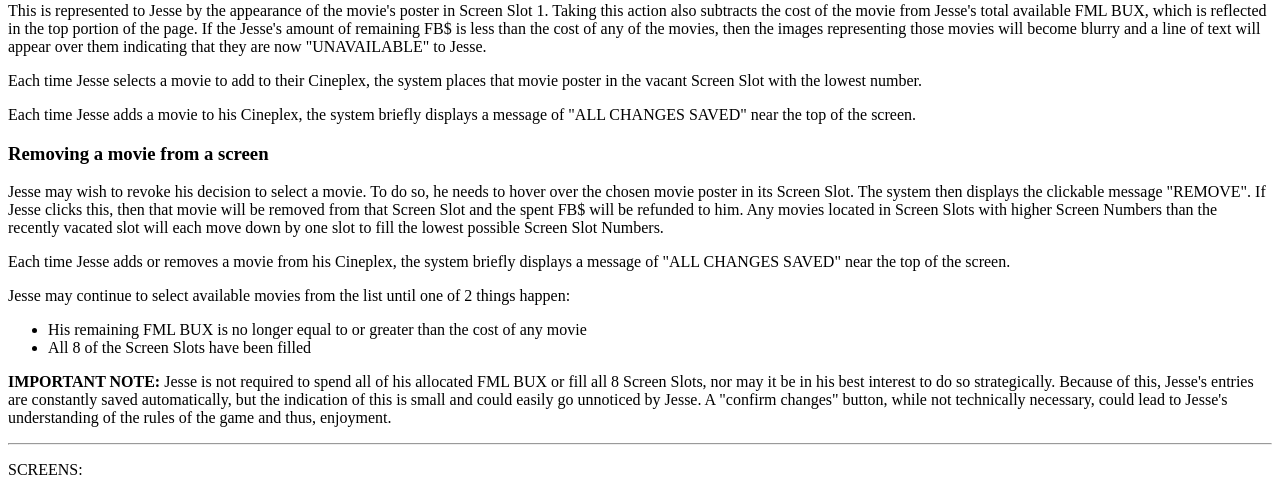
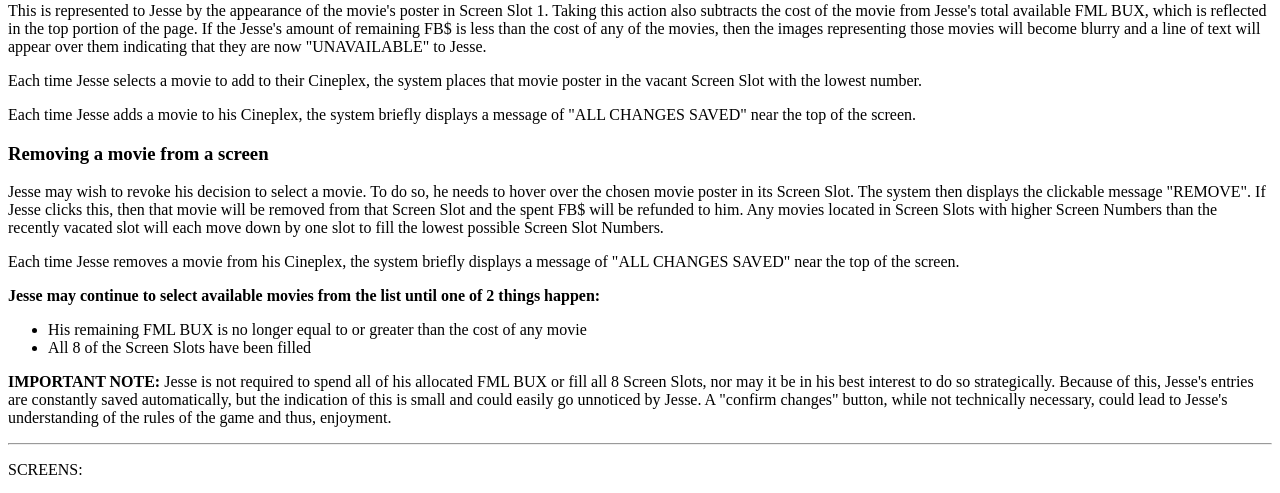
Before and after one commit to louisg005/fantasy-movie-league, a PHP site: page / in a window 1280 px wide. Shown: the part 607-1100 px from the top of the page. Run offline with PHP 8.4, Linux system fonts and the light colour scheme.

Commit message:
removing a movie from a screen

```diff
--- a/index.php
+++ b/index.php
@@ -26,8 +26,8 @@
     <p>Each time Jesse adds a movie to his Cineplex, the system briefly displays a message of "ALL CHANGES SAVED" near the top of the screen.</p>
     <h3>Removing a movie from a screen</h3>
     <p>Jesse may wish to revoke his decision to select a movie. To do so, he needs to hover over the chosen movie poster in its Screen Slot. The system then displays the clickable message "REMOVE". If Jesse clicks this, then that movie will be removed from that Screen Slot and the spent FB$ will be refunded to him. Any movies located in Screen Slots with higher Screen Numbers than the recently vacated slot will each move down by one slot to fill the lowest possible Screen Slot Numbers. </p>
-    <p>Each time Jesse adds or removes a movie from his Cineplex, the system briefly displays a message of "ALL CHANGES SAVED" near the top of the screen.</p>
-    <p>Jesse may continue to select available movies from the list until one of 2 things happen:</p>
+    <p>Each time Jesse removes a movie from his Cineplex, the system briefly displays a message of "ALL CHANGES SAVED" near the top of the screen.</p>
+    <p><strong>Jesse may continue to select available movies from the list until one of 2 things happen:</strong></p>
     <ul>
         <li>His remaining FML BUX is no longer equal to or greater than the cost of any movie</li>
         <li>All 8 of the Screen Slots have been filled</li>
```
